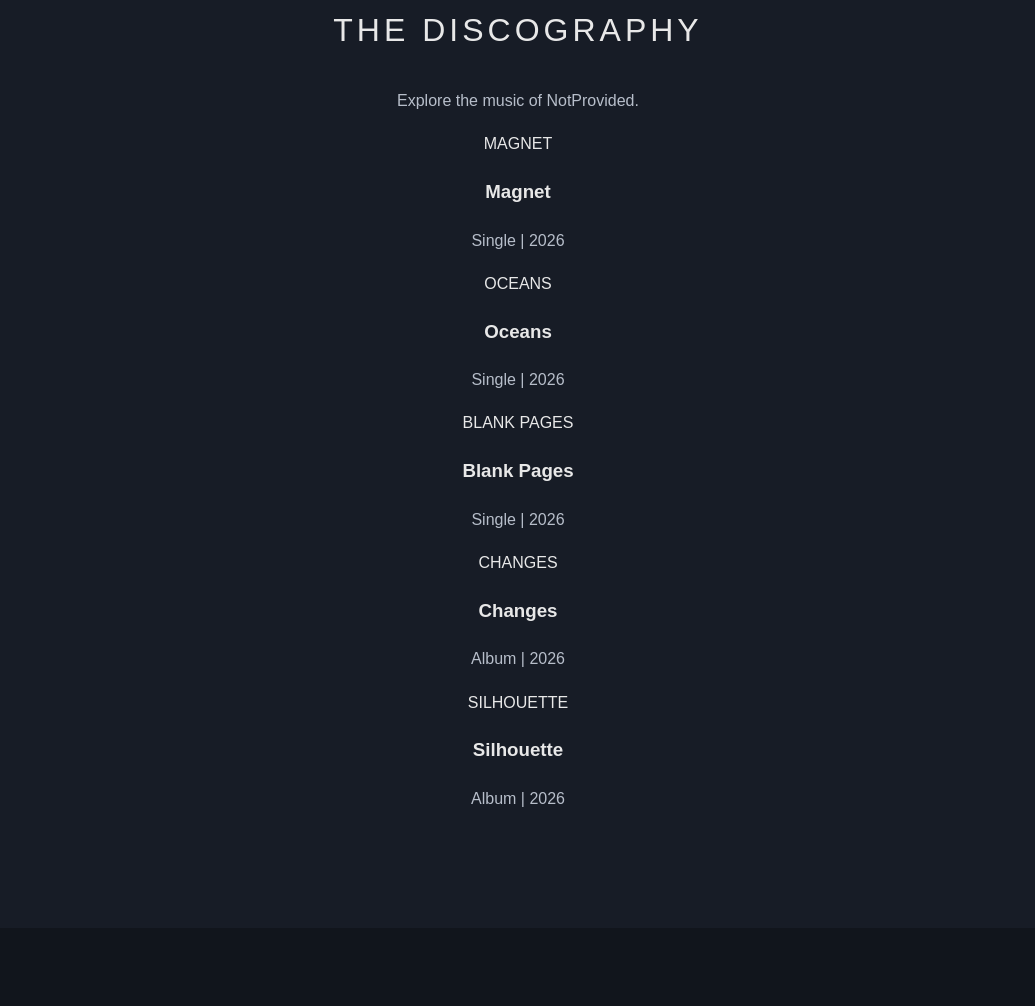
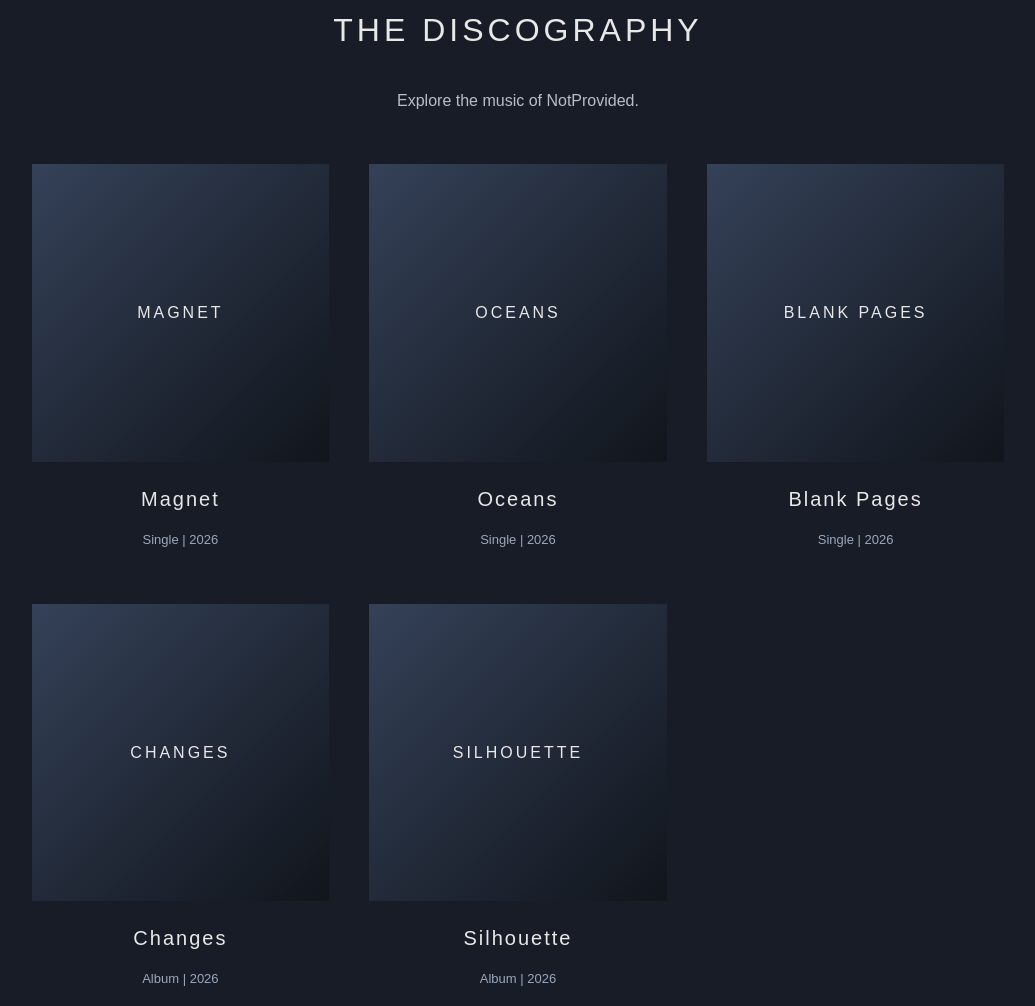
Before and after one commit to notprovidedstudios-hash/notprovided-website, a plain HTML site: page index.html in a window 1280 px wide. Shown: the part 917-1923 px from the top of the page, without its empty margins (122-1157 px from the left). Drawn offline with Linux system fonts and the light colour scheme.

Commit message:
Update style.css

```diff
--- a/style.css
+++ b/style.css
@@ -170,3 +170,47 @@ footer {
         padding: 70px 8%;
     }
 }
+/* NotProvided discography */
+
+.music-grid {
+    display: grid;
+    grid-template-columns: repeat(3, 1fr);
+    gap: 40px;
+    max-width: 1100px;
+    margin: 50px auto 0;
+}
+
+.release {
+    text-align: center;
+}
+
+.album-placeholder {
+    aspect-ratio: 1 / 1;
+    background: linear-gradient(135deg, #344158, #11151c);
+    display: flex;
+    align-items: center;
+    justify-content: center;
+    color: #e8e8e8;
+    letter-spacing: 3px;
+    padding: 15px;
+    box-sizing: border-box;
+}
+
+.release h3 {
+    font-size: 20px;
+    font-weight: 400;
+    letter-spacing: 2px;
+    margin-bottom: 0;
+}
+
+.release p {
+    font-size: 13px;
+    color: #9ba9bc;
+}
+
+@media (max-width: 768px) {
+    .music-grid {
+        grid-template-columns: 1fr;
+        max-width: 350px;
+    }
+}
```
